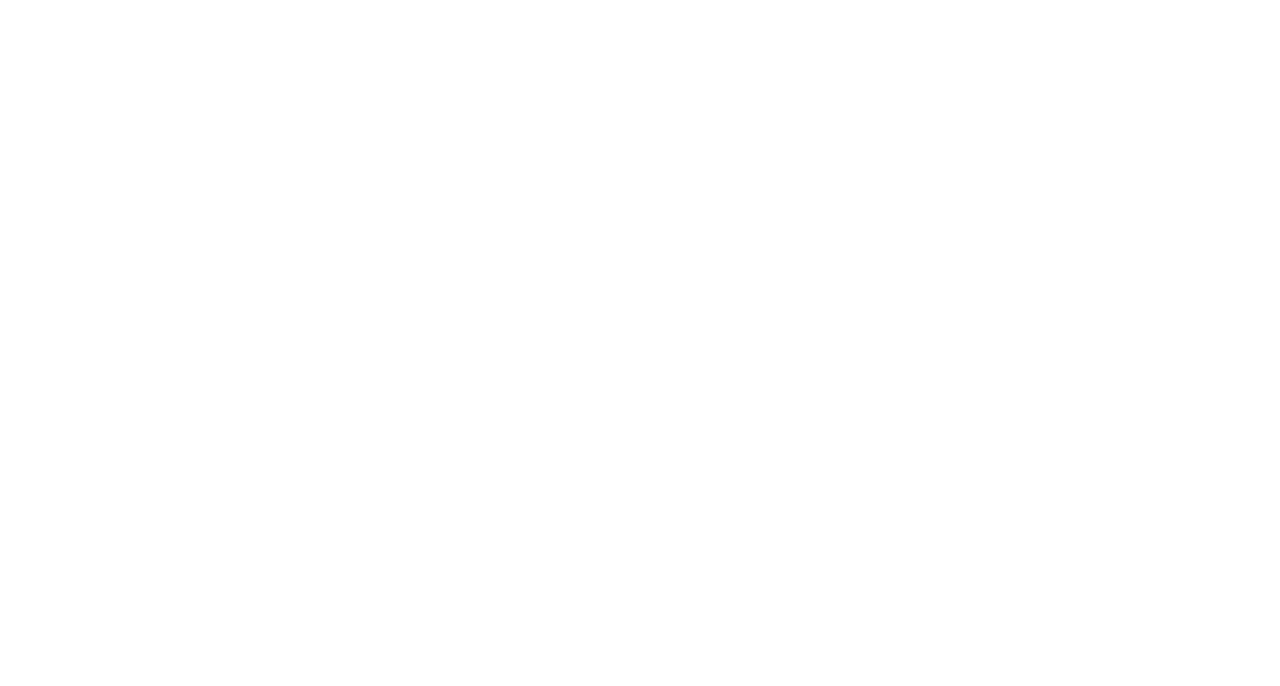
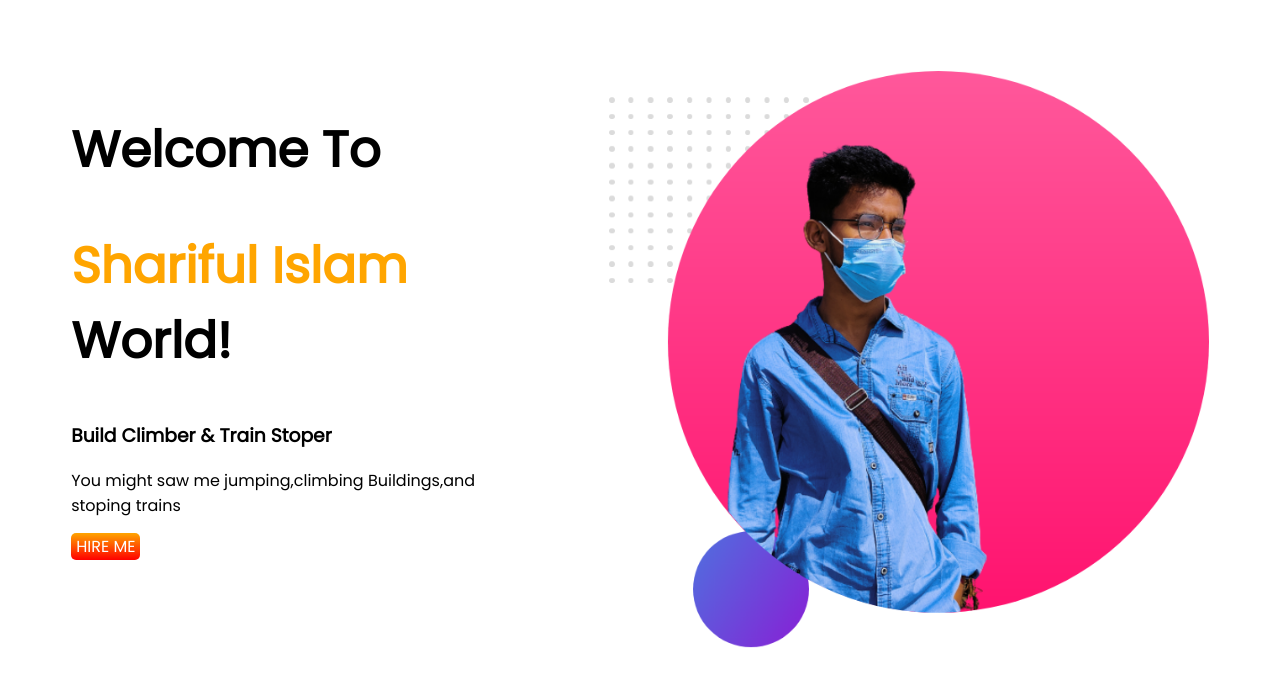
Before and after one commit to sharifulislam14/devoloper-portfolio, a plain HTML site: page index.html in a window 1280 px wide. Drawn offline with Linux system fonts and the light colour scheme.

Commit message:
add something

```diff
--- a/index.html
+++ b/index.html
@@ -4,10 +4,26 @@
     <meta charset="UTF-8">
     <meta http-equiv="X-UA-Compatible" content="IE=edge">
     <meta name="viewport" content="width=device-width, initial-scale=1.0">
-    <title>Sohan  Portfolio</title>
-    <link rel="stylesheet" href="#style.css">
+    <title>Shariful Islam Portfolio</title><link rel="preconnect" href="https://fonts.googleapis.com">
+    <link rel="preconnect" href="https://fonts.gstatic.com" crossorigin>
+    <link href="https://fonts.googleapis.com/css2?family=Poppins&display=swap" rel="stylesheet">
+    <link rel="stylesheet" href="style.css">
+
 </head>
 <body>
+    <section>
+        <div class="a1">
+            <h1>Welcome To</h1>
+        <h1><span  class="a3">Shariful Islam</span> World!</h1>
+        <h3>Build Climber & Train Stoper</h3>
+        <p>You might saw me jumping,climbing Buildings,and stoping trains</p>
+        <a class="HIRE" target="_blank" href="https://www.facebook.com/profile.php?id=100051962413041">HIRE ME</a>
+        </div>
 
+       <div class="a2">
+        <img src="show off/my-bg2.png" alt="">
+       </div>
+
+    </section>
 </body>
 </html>
--- /dev/null
+++ b/style.css
@@ -0,0 +1,31 @@
+body{
+    font-family: 'Poppins', sans-serif;
+}
+h1{
+    font-size: 50px;
+}
+
+section{
+    display: flex;
+}
+.a1{
+    padding: 5%;
+}
+.a2{
+    width: 50%;
+    padding: 5%;
+}
+.a2 img{
+    width: 600px;
+}
+.a3{
+    color: orange;
+}
+.HIRE{
+    text-decoration: none;
+    background-image: linear-gradient(orange,red);
+    padding: 2px 5px;
+    border-radius: 5px;
+    color: white;
+    font: 700;
+}
```
Also changed, not shown: #style.css (deleted), images/developer.png (added), images/hardy.png (added), images/header_bg.png (added), images/icons/facebook.png (added), images/icons/insta.png (added), images/icons/js.png (added), images/icons/mongo.png (added), images/icons/nodejs.png (added), images/icons/react.png (added), images/icons/twitter.png (added), show off/IMG20220215120931-removebg-preview.png (added), show off/my-bg.png (added), show off/my-bg2.png (added), 4 other files.
